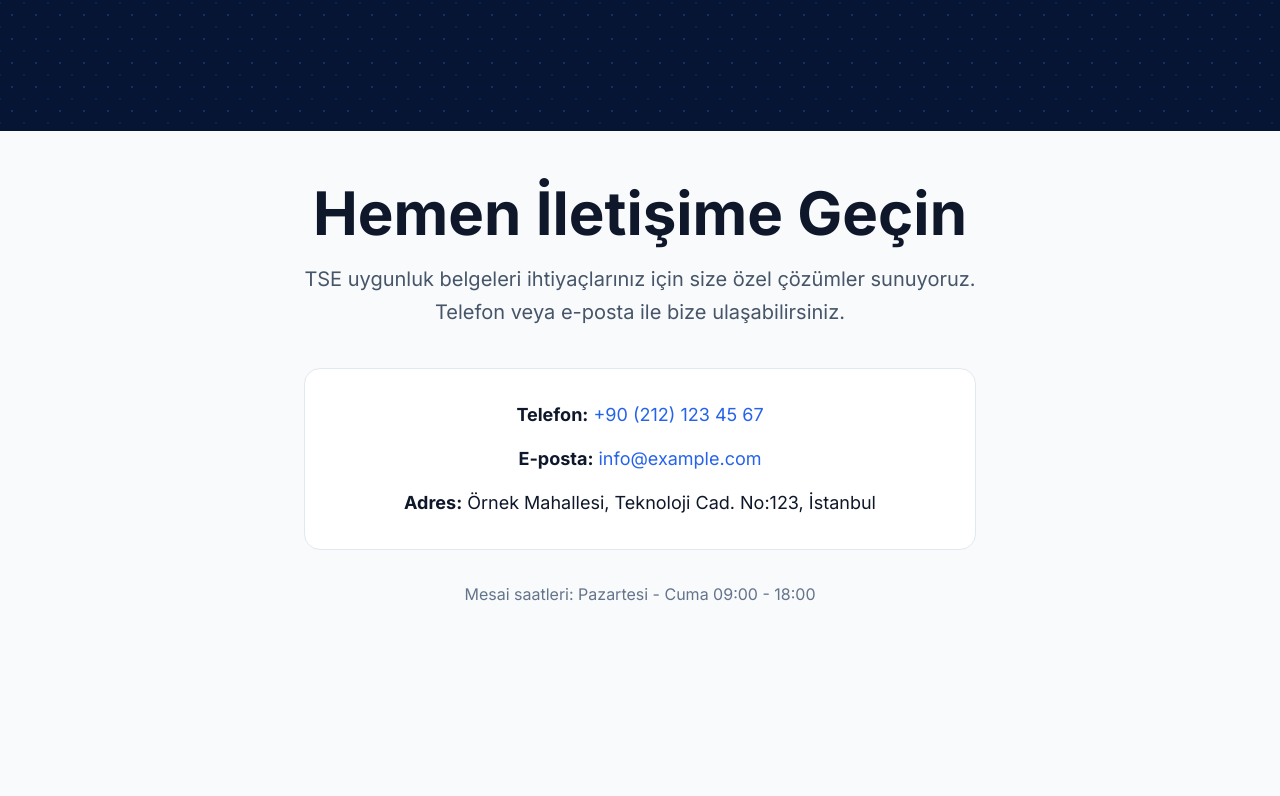
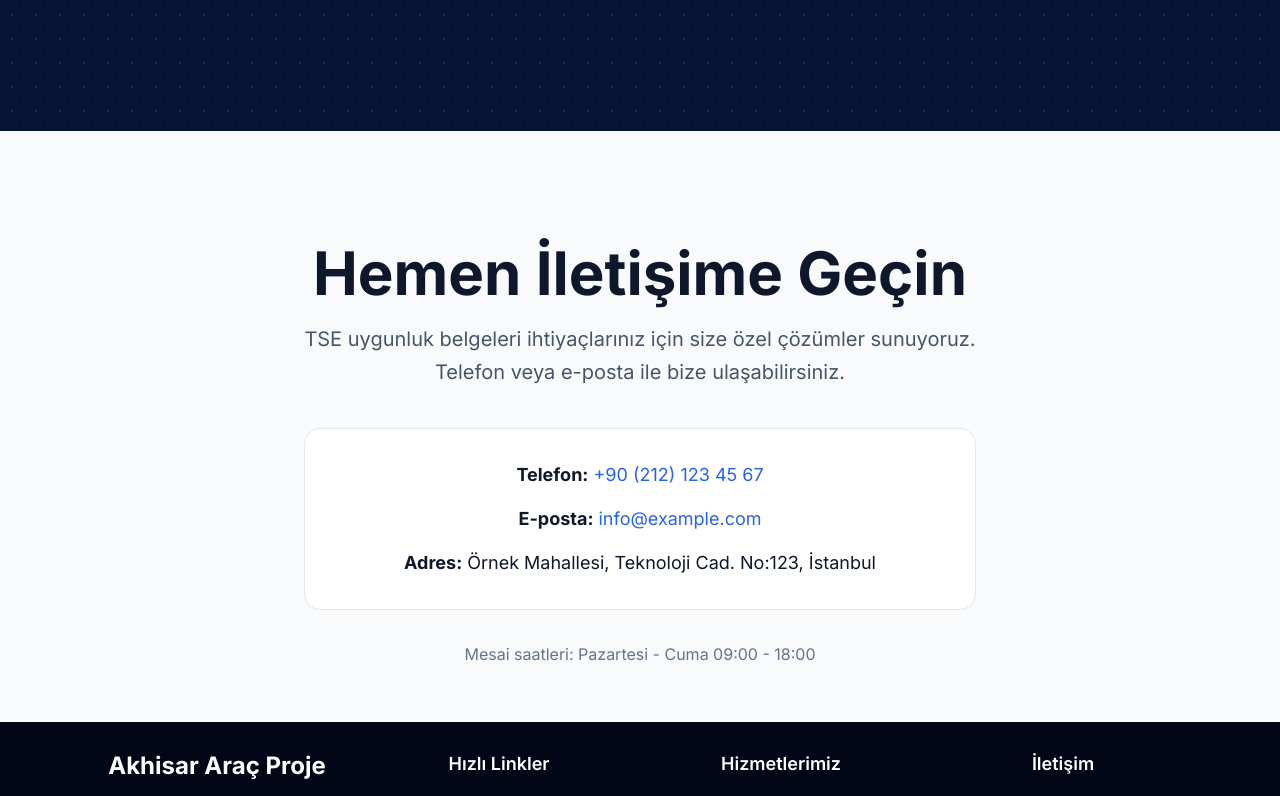
Before and after one commit to dev-alibayram/akhisar-arac-proje, a Next.js app: page /en in a window 1280 px wide. Shown: the part 2478-3274 px from the top of the page. Built offline with nearby package versions, Linux system fonts and the light colour scheme.

Commit message:
fix(iletisim): tighten layout for one-screen contact + footer
Drop full-viewport min-height that left a white gap; use scroll-mt and larger top padding so content sits lower and the dark footer fits in the same view after navbar hash navigation.

```diff
--- a/src/app/[locale]/page.tsx
+++ b/src/app/[locale]/page.tsx
@@ -146,11 +146,11 @@ export default async function LandingPage({ params }: LandingPageProps) {
 
       <section
         id="iletisim"
-        className="flex min-h-[calc(100svh-96px)] flex-col justify-between bg-[#f8fafc]"
+        className="scroll-mt-28 bg-[#f8fafc] pb-12 pt-20 sm:scroll-mt-32 sm:pb-14 sm:pt-24 lg:pt-28"
       >
-        <div className="mx-auto flex w-full max-w-6xl flex-col items-center px-4 pb-6 pt-8 sm:px-6 lg:px-8">
+        <div className="mx-auto flex w-full max-w-6xl flex-col items-center px-4 sm:px-6 lg:px-8">
           <article className="w-full max-w-2xl text-center lg:max-w-3xl">
-            <h2 className="mt-5 text-3xl font-bold sm:text-5xl lg:text-6xl lg:whitespace-nowrap">
+            <h2 className="text-3xl font-bold sm:text-5xl lg:text-6xl lg:whitespace-nowrap">
               Hemen İletişime Geçin
             </h2>
             <p className="mx-auto mt-4 max-w-xl text-slate-600 lg:mt-5 lg:max-w-2xl lg:text-xl lg:leading-relaxed">
```
